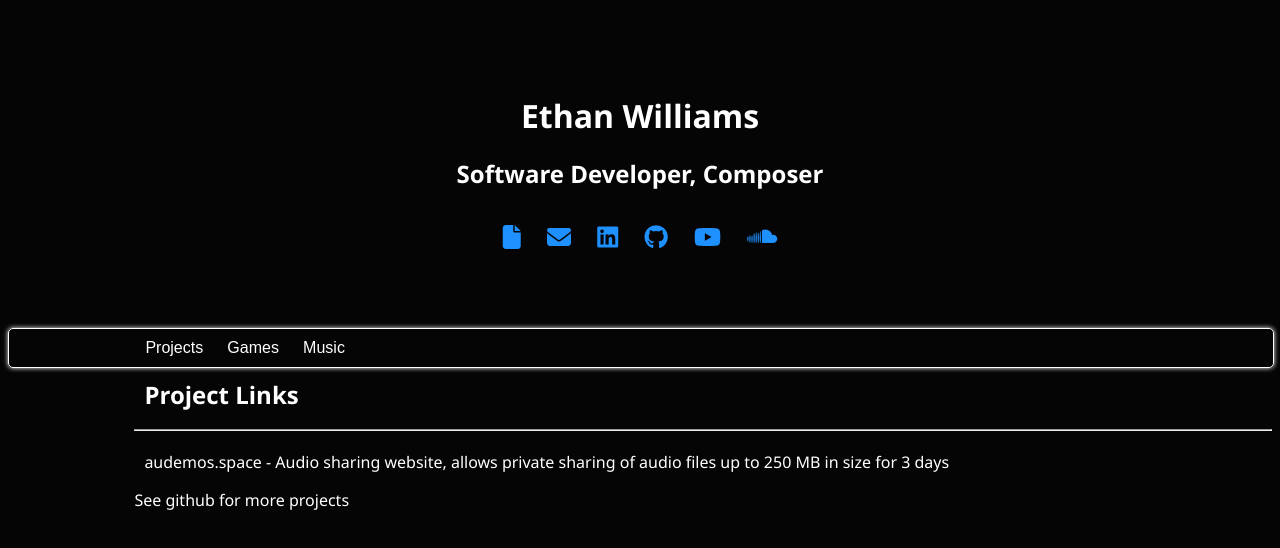
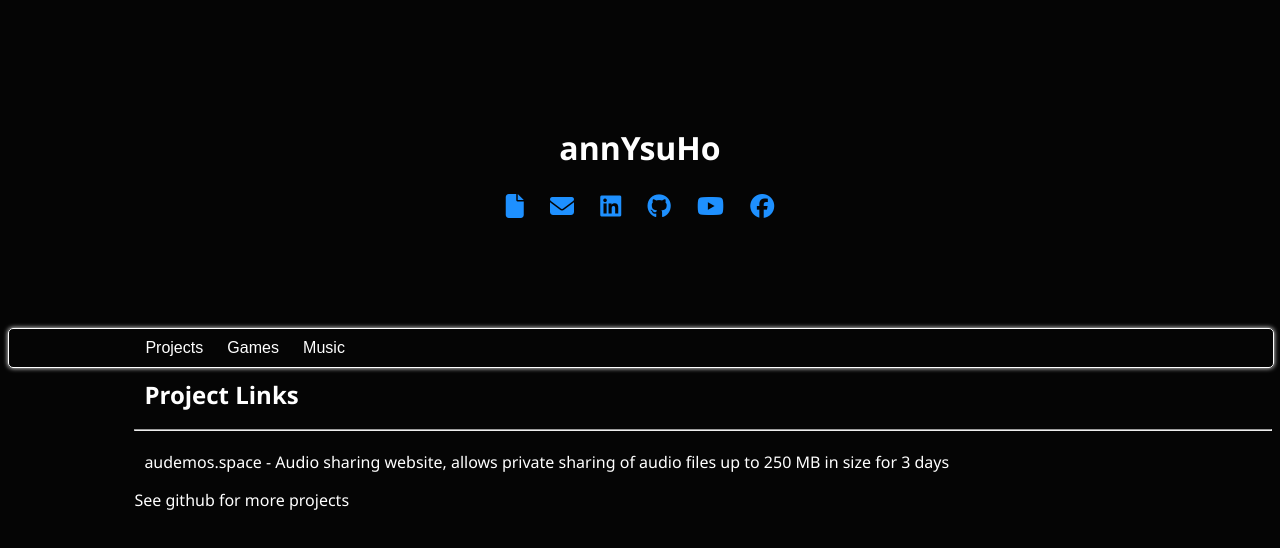
Before and after one commit to AnnySuho/Annysuho.github.io, a plain HTML site: page ethan.html in a window 1280 px wide. Drawn offline with Linux system fonts and the light colour scheme.

Commit message:
2020/05/03: still testing :(

```diff
--- a/ethan.html
+++ b/ethan.html
@@ -40,26 +40,25 @@
     <body>
         <header>
             <div class="info">
-                <h1>Ethan Williams</h1>
-                <h2>Software Developer, Composer</h2>
+                <h1>annYsuHo</h1>
                 <h2 class="buttons">
                     <a class="link" href="resume.pdf">
                         <i class="fas fa-file"></i>
                     </a>
-                    <a class="link" href="mailto:ethan555williams@gmail.com">
+                    <a class="link" href="mailto:annysuho@gmail.com">
                         <i class="fas fa-envelope"></i>
                     </a>
-                    <a class="link" href="https://www.linkedin.com/in/ethanwilliams555/">
+                    <a class="link" href="https://www.linkedin.com/in/anny-suho-250642186">
                         <i class="fab fa-linkedin"></i>
                     </a>
-                    <a class="link" href="https://github.com/ethan555">
+                    <a class="link" href="https://github.com/annysuho">
                         <i class="fab fa-github"></i>
                     </a>
-                    <a class="link" href="https://www.youtube.com/channel/UCDOAx_-3ldouqwMcN3K0-kw">
+                    <a class="link" href="https://www.youtube.com/channel/UCjuiT_kNQK7PCQoXBMCbLFg">
                         <i class="fab fa-youtube"></i>
                     </a>
-                    <a class="link" href="https://soundcloud.com/user-25543969">
-                        <i class="fab fa-soundcloud"></i>
+                    <a class="link" href="https://www.google.com">
+                        <i class="fab fa-facebook"></i>
                     </a>
                 </h2>
             </div>
```
